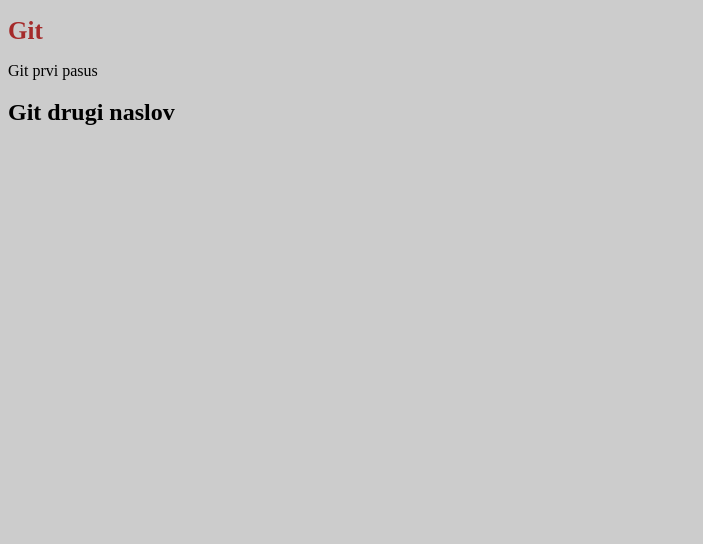
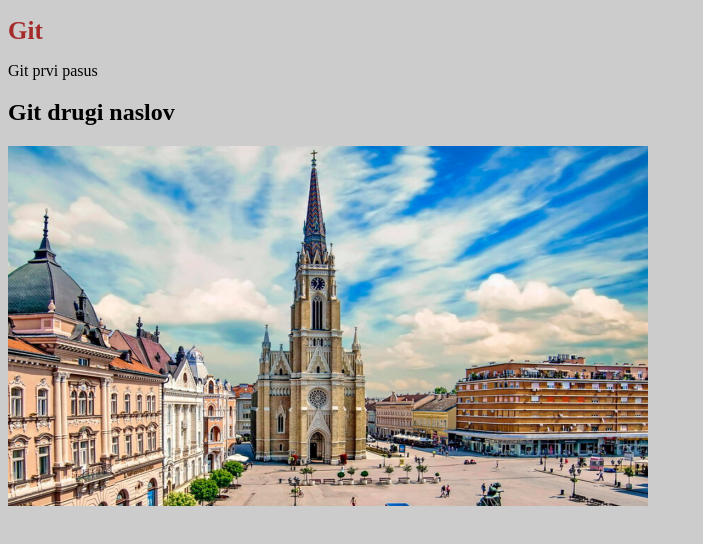
Before and after one commit to JelenaJelena13/smart, a plain HTML site: page index.html in a window 1280 px wide. Shown: the whole page, without its empty margins (0-703 px from the left). Drawn offline with Linux system fonts and the light colour scheme.

Commit message:
Dodata slika

```diff
--- a/index.html
+++ b/index.html
@@ -12,5 +12,9 @@
 
     <p>Git prvi pasus</p>
     <h2>Git drugi naslov</h2>
+
+    <div>
+        <img src="./img/ns.png" alt="Novi Sad">
+    </div>
 </body>
 </html>
```
Also changed, not shown: img/ns.png (added).
